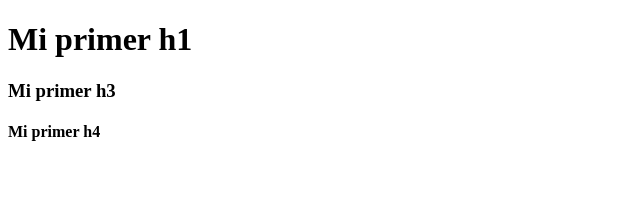
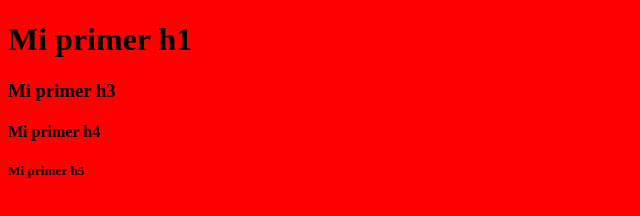
Before and after one commit to Davter17/CursoGit, a plain HTML site: page index.html in a window 1280 px wide. Shown: the whole page, without its empty margins (0-640 px from the left). Drawn offline with Linux system fonts and the light colour scheme.

Commit message:
cambio el color de fondo

```diff
--- a/index.html
+++ b/index.html
@@ -5,9 +5,15 @@
     <meta name="viewport" content="width=device-width, initial-scale=1.0">
     <title>Document</title>
 </head>
+<style>
+    body{
+        background-color: red;
+    }
+</style>
 <body>
     <h1>Mi primer h1</h1>
     <h3>Mi primer h3</h3>
     <h4>Mi primer h4</h4>
+    <h5>Mi primer h5</h5>
 </body>
 </html>
```
